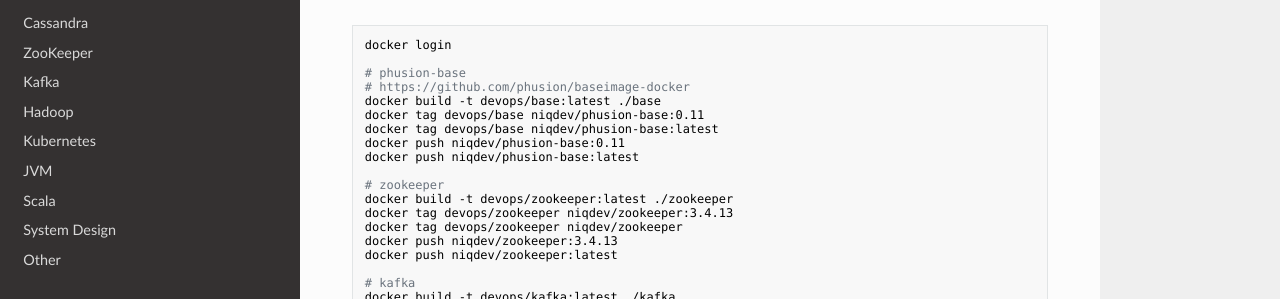
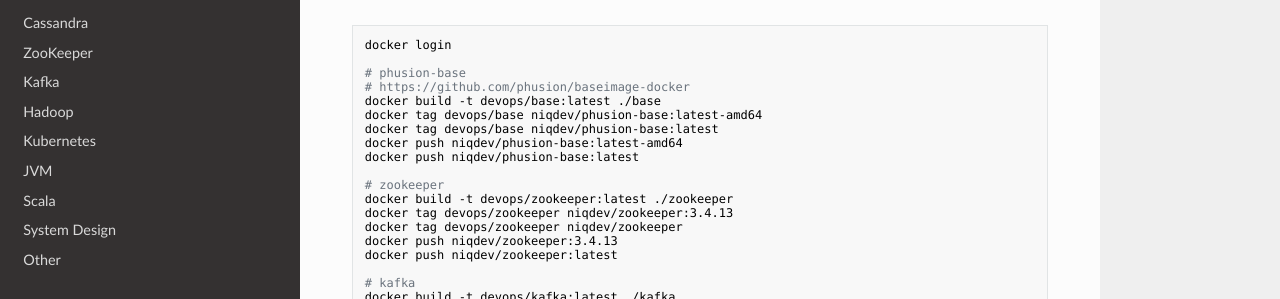
Before and after one commit to niqdev/devops, an MkDocs documentation site: the page built from docs/docker.md, in a window 1280 px wide and 900 px high, scrolled down 2262 px. Shown: the part 306-605 px from the top of the window. Built offline with MkDocs 1.6.1, drawn with Linux system fonts in a browser that asks for light colours; nearby versions of some CDN libraries.

Commit message:
bump docker phusion-base

```diff
--- a/docs/docker.md
+++ b/docs/docker.md
@@ -154,9 +154,9 @@ docker login
 # phusion-base
 # https://github.com/phusion/baseimage-docker
 docker build -t devops/base:latest ./base
-docker tag devops/base niqdev/phusion-base:0.11
+docker tag devops/base niqdev/phusion-base:latest-amd64
 docker tag devops/base niqdev/phusion-base:latest
-docker push niqdev/phusion-base:0.11
+docker push niqdev/phusion-base:latest-amd64
 docker push niqdev/phusion-base:latest
 
 # zookeeper
```
Also changed, not shown: 1 other file.
